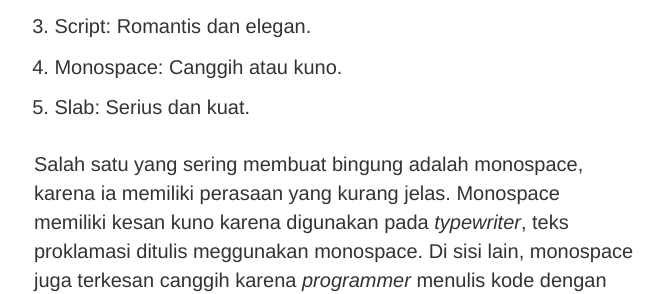
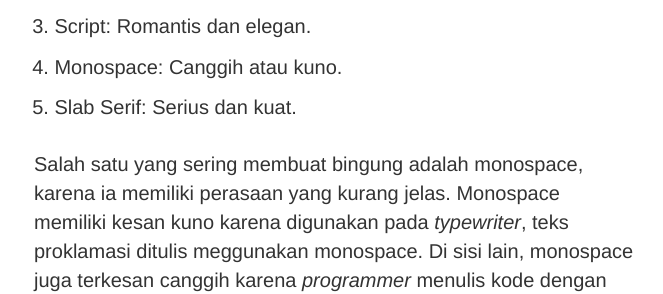
Before and after one commit to tertanda/rnsl.github.io, a Jekyll site: the page built from artikel/tipografi/_posts/2016-11-29-prinsip-tipografi-menyampaikan-makna-tulisan.md, in a window 1280 px wide and 900 px high, scrolled down 2056 px. Shown: the part 164-458 px from the top of the window, without its empty margins (306-969 px from the left). Built offline with Jekyll 4.4.1, drawn with Linux system fonts in a browser that asks for light colours.

Commit message:
Update 2016-11-29-prinsip-tipografi-menyampaikan-makna-tulisan.md

```diff
--- a/artikel/tipografi/_posts/2016-11-29-prinsip-tipografi-menyampaikan-makna-tulisan.md
+++ b/artikel/tipografi/_posts/2016-11-29-prinsip-tipografi-menyampaikan-makna-tulisan.md
@@ -34,7 +34,7 @@ Salah satu cara terbaik untuk mempelajari tipografi adalah dengan sering membaca
 2. Sans-Serif: Serius dan tenang.
 3. Script: Romantis dan elegan.
 4. Monospace: Canggih atau kuno.
-5. Slab: Serius dan kuat.
+5. Slab Serif: Serius dan kuat.
 
 Salah satu yang sering membuat bingung adalah monospace, karena ia memiliki perasaan yang kurang jelas. Monospace memiliki kesan kuno karena digunakan pada *typewriter*, teks proklamasi ditulis meggunakan monospace. Di sisi lain, monospace juga terkesan canggih karena *programmer* menulis kode dengan monospace.
 
```
